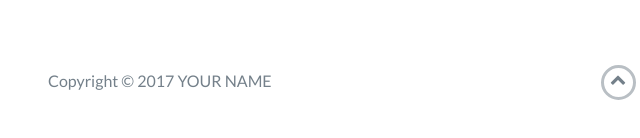
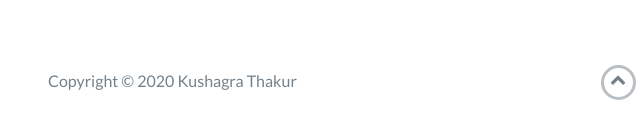
Before and after one commit to AdmiralGallade/AdmiralGallade.github.io, a website: page index.html in a window 1280 px wide. Shown: the part 4012-4150 px from the top of the page, 22-662 px from the left. Drawn offline with nearby package versions, Linux system fonts and the light colour scheme.

Commit message:
Update index.html

```diff
--- a/index.html
+++ b/index.html
@@ -230,7 +230,7 @@
             <div class="row">
                 <div class="col-sm-5 copyright">
                     <p>
-                        Copyright &copy; 2017 YOUR NAME
+                        Copyright &copy; 2020 Kushagra Thakur
                     </p>
                 </div>
                 <div class="col-sm-2 top">
```
